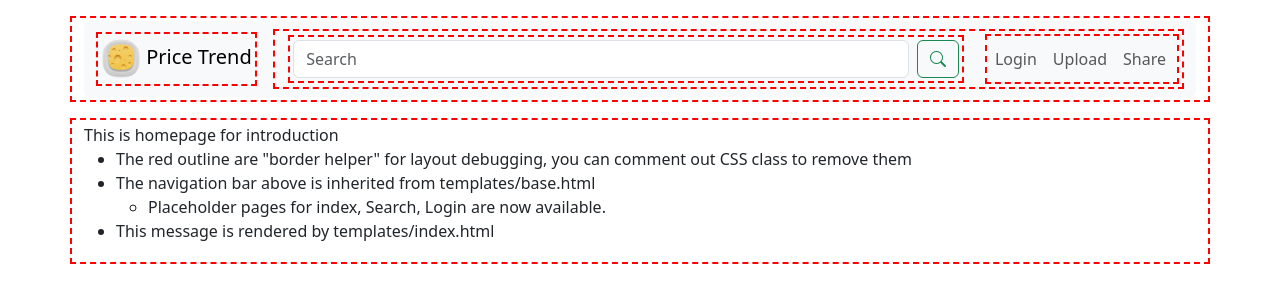
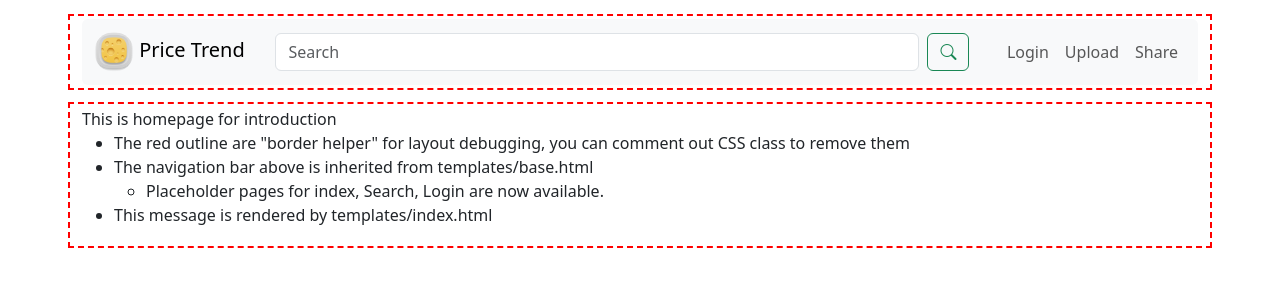
Before and after one commit to Kaichao-Zheng/CITS5505-GroupProject, a Flask app: page / in a window 1280 px wide. Shown: the top 303 px of the page. Run offline with Flask 3, Linux system fonts and the light colour scheme.

Commit message:
Adjust red outline to visualize inheritance structure in SSR

```diff
--- a/app/static/style.css
+++ b/app/static/style.css
@@ -1,5 +1,6 @@
-/* border helper: comment me out to remove all outlines */
+/* border helper: comment out to remove all outlines */
+/* Used to highlight inheritance structure borders */
 .bd-helper {
-    border: 2px dashed red;
+    outline: 2px dashed red !important;
     padding: 3px;
 }
--- a/app/templates/base.html
+++ b/app/templates/base.html
@@ -25,7 +25,7 @@
         <nav class="navbar rounded navbar-expand-md bg-light justify-content-center">
             <div class="container-fluid">
                 <!-- Website name linking to homepage -->
-                <a class="bd-helper navbar-brand" href="{{ url_for('index') }}">
+                <a class="navbar-brand" href="{{ url_for('index') }}">
                     <img src="{{ url_for('static', filename='img/logo.png') }}" alt="logo" style="width:40px;" class="rounded-pill">
                     Price Trend
                 </a>
@@ -34,16 +34,16 @@
                     <span class="navbar-toggler-icon"></span>
                 </button>
                 <!-- Navigation Menu -->
-                <div class="bd-helper collapse navbar-collapse" id="collapNavbar">
+                <div class="collapse navbar-collapse" id="collapNavbar">
                     <!-- Search bar-->
-                    <form class="bd-helper d-flex w-75 m-auto" action="{{ url_for('search') }}" method="get">
+                    <form class="d-flex w-75 m-auto" action="{{ url_for('search') }}" method="get">
                         <input class="form-control me-2" type="search" name="query" placeholder="Search">
                         <button class="btn btn-outline-success" type="submit">
                             <span class="bi bi-search"></span>
                         </button>
                     </form>
                     <!-- Navigation links -->
-                    <ul class="bd-helper navbar-nav ms-auto">
+                    <ul class="navbar-nav ms-auto">
                         <li class="nav-item">
                             <a class="nav-link {% block login_status %}{% endblock %}"
                                 href="#"
--- a/app/templates/modal.html
+++ b/app/templates/modal.html
@@ -1,7 +1,7 @@
 <!-- Reusable Modal -->
 <div class="modal fade" id="{{ modal_id }}" tabindex="-1">
     <div class="modal-dialog">
-        <div class="modal-content">
+        <div class="bd-helper modal-content">
             <!-- Modal content can be dynamic here -->
             {% block modal_content %}
             {% endblock %}
```
Also changed, not shown: app/static/index_preview.html (+7 -7 lines).
